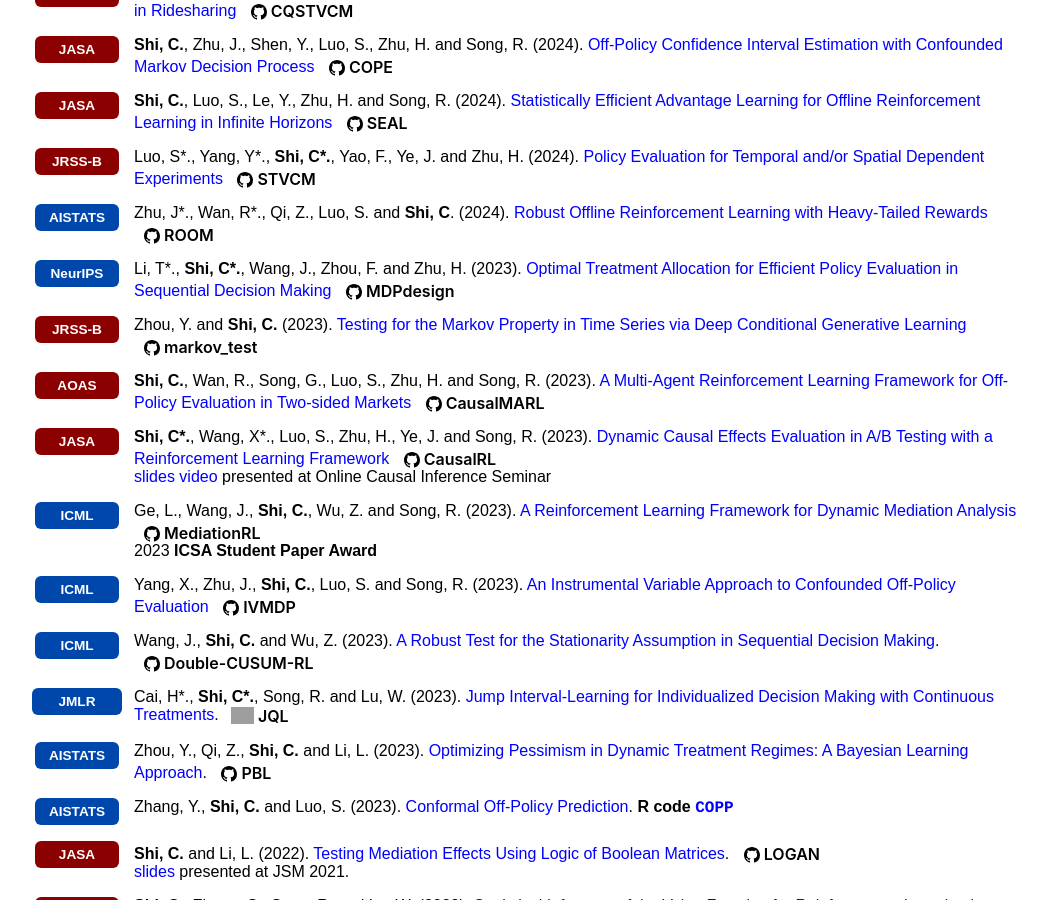
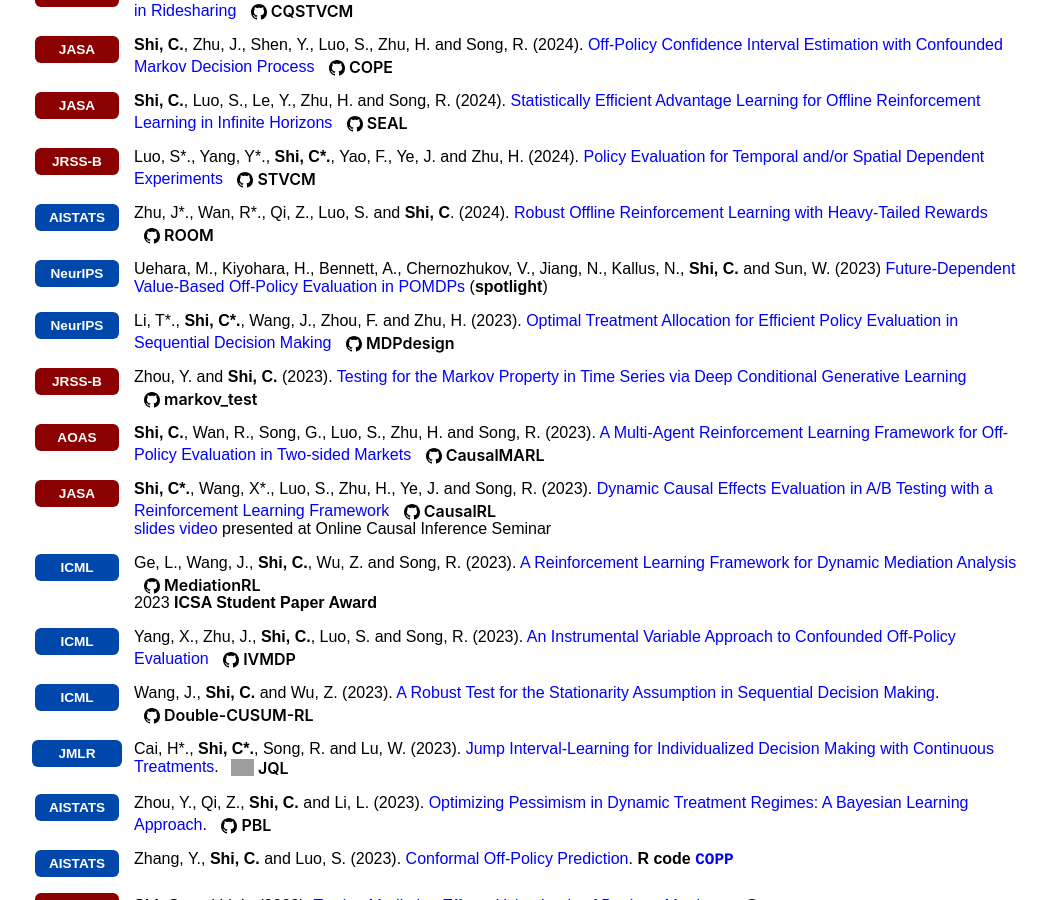
Before and after one commit to callmespring/callmespring.github.io, a Jekyll site: the page built from publication.md, in a window 1280 px wide and 900 px high, scrolled down 2447 px. Shown: the whole window, without its empty margins (108-1155 px from the left). Built offline with Jekyll 4.4.1, drawn with Linux system fonts in a browser that asks for light colours; grey boxes are pictures that could not be loaded.

Commit message:
Update publication.md

```diff
--- a/publication.md
+++ b/publication.md
@@ -354,6 +354,15 @@
     <span class="publication-logo-badge badge-ml">NeurIPS</span>
   </div>
   <div class="pub-content" style="flex: 1;">
+    Uehara, M., Kiyohara, H., Bennett, A., Chernozhukov, V., Jiang, N., Kallus, N., <strong>Shi, C.</strong> and Sun, W. (2023) <a href="https://arxiv.org/pdf/2207.13081.pdf">Future-Dependent Value-Based Off-Policy Evaluation in POMDPs</a> (<strong>spotlight</strong>)
+  </div>
+</div>
+
+<div class="publication-entry" style="display: flex; align-items: flex-start; margin-bottom: 1em;">
+  <div class="pub-venue" style="flex: 0 0 90px; margin-right: 12px; display: flex; align-items: center; justify-content: center;">
+    <span class="publication-logo-badge badge-ml">NeurIPS</span>
+  </div>
+  <div class="pub-content" style="flex: 1;">
     Li, T*., <strong>Shi, C*.</strong>, Wang, J., Zhou, F. and Zhu, H. (2023). <a href="https://openreview.net/pdf?id=EcReRm7q9p">Optimal Treatment Allocation for Efficient Policy Evaluation in Sequential Decision Making</a> <a href="https://github.com/tingstat/MDP_design" class="gh-module-link"><svg class="gh-icon" viewBox="0 0 16 16"><path d="M8 0C3.58 0 0 3.58 0 8c0 3.54 2.29 6.53 5.47 7.59.4.07.55-.17.55-.38 0-.19-.01-.82-.01-1.49-2.01.37-2.53-.49-2.69-.94-.09-.23-.48-.94-.82-1.13-.28-.15-.68-.52-.01-.53.63-.01 1.08.58 1.23.82.72 1.21 1.87.87 2.33.66.07-.52.28-.87.51-1.07-1.78-.2-3.64-.89-3.64-3.95 0-.87.31-1.59.82-2.15-.08-.2-.36-1.02.08-2.12 0 0 .67-.21 2.2.82.64-.18 1.32-.27 2-.27.68 0 1.36.09 2 .27 1.53-1.04 2.2-.82 2.2-.82.44 1.1.16 1.92.08 2.12.51.56.82 1.27.82 2.15 0 3.07-1.87 3.75-3.65 3.95.29.25.54.73.54 1.48 0 1.07-.01 1.93-.01 2.2 0 .21.15.46.55.38A8.013 8.013 0 0016 8c0-4.42-3.58-8-8-8z"></path></svg><span class="gh-module-badge">MDPdesign</span></a>
   </div>
 </div>
```
